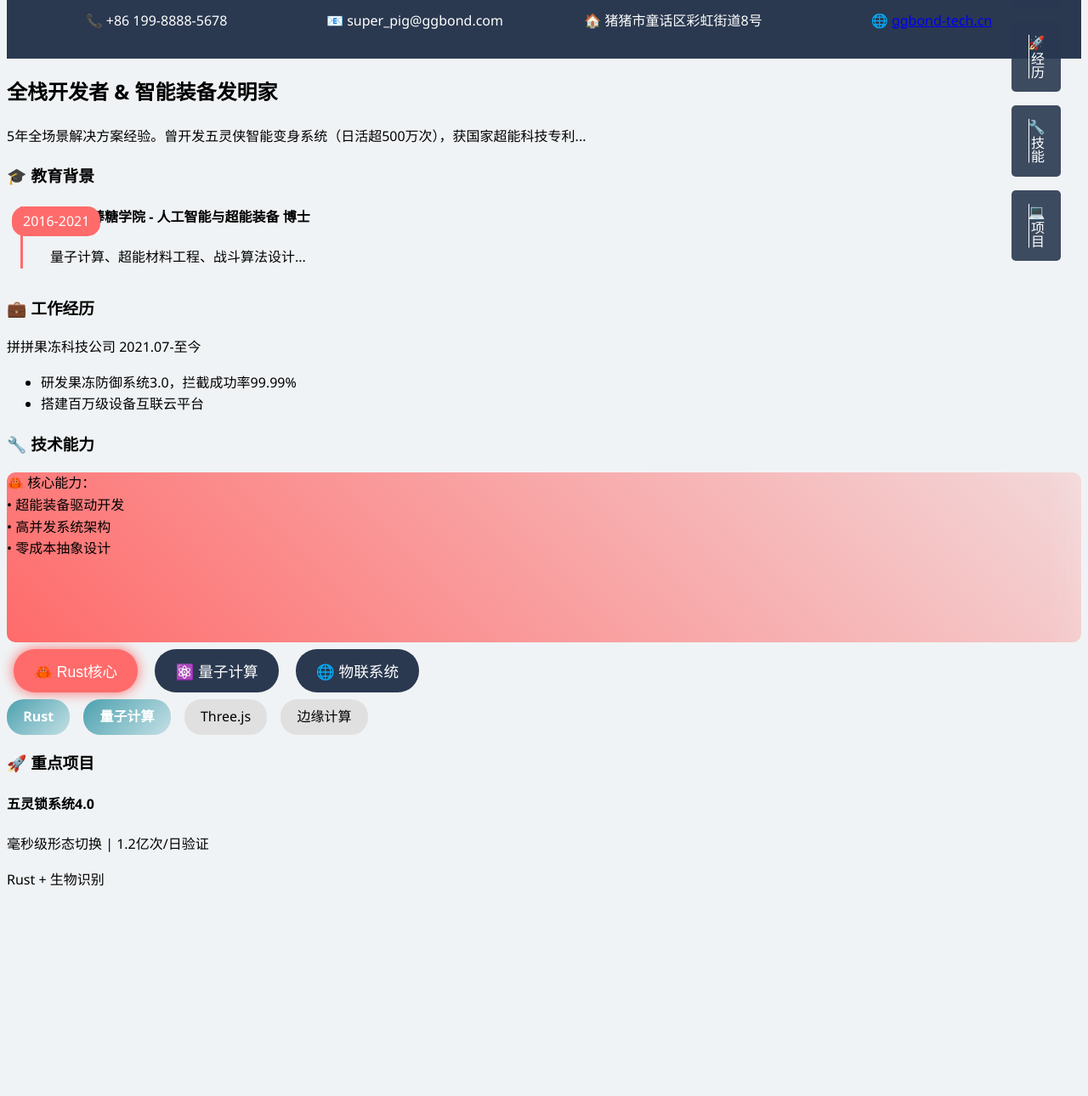
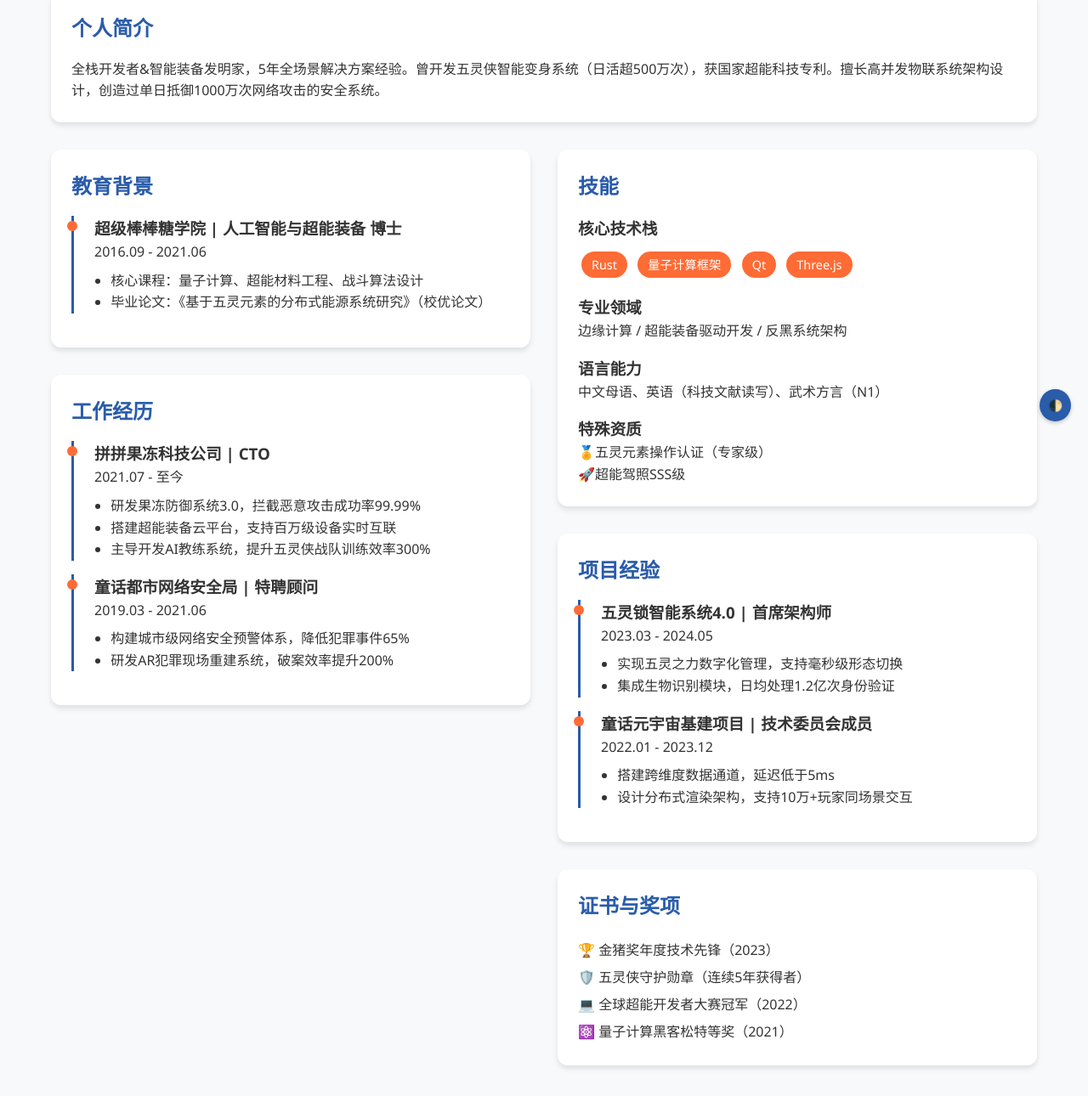
Before and after one commit to Noah0022/ggbond.github.io, a plain HTML site: page index.html in a window 1280 px wide. Shown: the part 284-1574 px from the top of the page at 85% size. Before the commit the page ends 1341 px from the top, so only its background shows below. Drawn offline with Linux system fonts and the light colour scheme.

Commit message:
test
test

```diff
--- a/index.html
+++ b/index.html
@@ -3,104 +3,116 @@
 <head>
     <meta charset="UTF-8">
     <meta name="viewport" content="width=device-width, initial-scale=1.0">
-    <title>GGbond - 智能装备专家简历</title>
+    <title>GGbond - 全栈开发者简历</title>
     <link rel="stylesheet" href="style.css">
 </head>
 <body>
-    <!-- 浮动导航 -->
-    <nav class="quick-nav">
-        <a href="#profile" class="nav-item">🌀简介</a>
-        <a href="#experience" class="nav-item">🚀经历</a>
-        <a href="#skills" class="nav-item">🔧技能</a>
-        <a href="#projects" class="nav-item">💻项目</a>
-    </nav>
+    <button id="theme-toggle" title="切换主题">🌓</button>
 
-    <!-- 在header部分更新图片链接 -->
     <header class="header">
-        <div class="character-container">
-            <img src="https://i.postimg.cc/9M6XjZy4/ggbond-tech.png"
-                 alt="GGbond科技形象"
-                 class="character"
-                 id="mainCharacter">
-            <div class="glow"></div>
+        <div class="container">
+            <h1>GGbond</h1>
+            <p>全栈开发者 & 智能装备发明家</p>
+            <div class="contact-info">
+                <span>📱 +86 199-8888-5678</span>
+                <span>📧 super_pig@ggbond.com</span>
+                <span>🏠 猪猪市童话区彩虹街道88号</span>
+                <a href="https://www.ggbond-tech.cn" style="color: white;">🌐 www.ggbond-tech.cn</a>
             </div>
-        <h1 class="title">GGbond</h1>
-        <div class="contact-grid">
-            <div>📞 +86 199-8888-5678</div>
-            <div>📧 super_pig@ggbond.com</div>
-            <div>🏠 猪猪市童话区彩虹街道8号</div>
-            <div>🌐 <a href="https://www.ggbond-tech.cn">ggbond-tech.cn</a></div>
         </div>
     </header>
 
     <main class="container">
-        <section id="profile" class="card">
-            <h2>全栈开发者 & 智能装备发明家</h2>
-            <p class="animated-text">5年全场景解决方案经验。曾开发五灵侠智能变身系统（日活超500万次），获国家超能科技专利...</p>
+        <section class="section-card">
+            <h2 style="color: var(--primary-color); margin-bottom: 1rem;">个人简介</h2>
+            <p>全栈开发者&智能装备发明家，5年全场景解决方案经验。曾开发五灵侠智能变身系统（日活超500万次），获国家超能科技专利。擅长高并发物联系统架构设计，创造过单日抵御1000万次网络攻击的安全系统。</p>
         </section>
 
-        <!-- 教育背景 -->
-        <section id="education" class="card">
-            <h3>🎓 教育背景</h3>
-            <div class="timeline">
+        <div class="columns">
+            <div>
+                <section class="section-card">
+                    <h2 style="color: var(--primary-color); margin-bottom: 1rem;">教育背景</h2>
                     <div class="timeline-item">
-                    <div class="timeline-year">2016-2021</div>
-                    <div class="timeline-content">
-                        <h4>超级棒棒糖学院 - 人工智能与超能装备 博士</h4>
-                        <p>量子计算、超能材料工程、战斗算法设计...</p>
-                    </div>
-                </div>
-            </div>
-        </section>
-
-        <!-- 工作经历 -->
-        <section id="experience" class="card">
-            <h3>💼 工作经历</h3>
-            <div class="experience-item">
-                <div class="job-header">
-                    <span class="company">拼拼果冻科技公司</span>
-                    <span class="duration">2021.07-至今</span>
-                </div>
-                <ul class="achievements">
-                    <li>研发果冻防御系统3.0，拦截成功率99.99%</li>
-                    <li>搭建百万级设备互联云平台</li>
+                        <h3>超级棒棒糖学院 | 人工智能与超能装备 博士</h3>
+                        <p>2016.09 - 2021.06</p>
+                        <ul style="margin-top: 0.5rem; padding-left: 1.2rem;">
+                            <li>核心课程：量子计算、超能材料工程、战斗算法设计</li>
+                            <li>毕业论文：《基于五灵元素的分布式能源系统研究》（校优论文）</li>
                         </ul>
                     </div>
                 </section>
 
-        <!-- 技能部分 -->
-        <!-- 更新技能部分互动面板 -->
-        <section id="skills" class="card">
-            <h3>🔧 技术能力</h3>
-            <div class="interactive-panel">
-                <div class="hologram" id="techHologram">
-                    <div class="hologram-content"></div>
+                <section class="section-card">
+                    <h2 style="color: var(--primary-color); margin-bottom: 1rem;">工作经历</h2>
+                    <div class="timeline-item">
+                        <h3>拼拼果冻科技公司 | CTO</h3>
+                        <p>2021.07 - 至今</p>
+                        <ul style="margin-top: 0.5rem; padding-left: 1.2rem;">
+                            <li>研发果冻防御系统3.0，拦截恶意攻击成功率99.99%</li>
+                            <li>搭建超能装备云平台，支持百万级设备实时互联</li>
+                            <li>主导开发AI教练系统，提升五灵侠战队训练效率300%</li>
+                        </ul>
                     </div>
-                <div class="skill-controls">
-                    <button class="tech-btn" data-tech="rust">🦀 Rust核心</button>
-                    <button class="tech-btn" data-tech="quantum">⚛️ 量子计算</button>
-                    <button class="tech-btn" data-tech="iot">🌐 物联系统</button>
+                    <div class="timeline-item">
+                        <h3>童话都市网络安全局 | 特聘顾问</h3>
+                        <p>2019.03 - 2021.06</p>
+                        <ul style="margin-top: 0.5rem; padding-left: 1.2rem;">
+                            <li>构建城市级网络安全预警体系，降低犯罪事件65%</li>
+                            <li>研发AR犯罪现场重建系统，破案效率提升200%</li>
+                        </ul>
                     </div>
+                </section>
             </div>
-            <div class="skill-cloud">
-                <span class="skill-item elite">Rust</span>
-                <span class="skill-item elite">量子计算</span>
-                <span class="skill-item">Three.js</span>
-                <span class="skill-item">边缘计算</span>
+
+            <div>
+                <section class="section-card">
+                    <h2 style="color: var(--primary-color); margin-bottom: 1rem;">技能</h2>
+                    <div>
+                        <h3>核心技术栈</h3>
+                        <div style="margin: 0.5rem 0;">
+                            <span class="skill-tag">Rust</span>
+                            <span class="skill-tag">量子计算框架</span>
+                            <span class="skill-tag">Qt</span>
+                            <span class="skill-tag">Three.js</span>
+                        </div>
+
+                        <h3 style="margin-top: 1rem;">专业领域</h3>
+                        <p>边缘计算 / 超能装备驱动开发 / 反黑系统架构</p>
+
+                        <h3 style="margin-top: 1rem;">语言能力</h3>
+                        <p>中文母语、英语（科技文献读写）、武术方言（N1）</p>
+
+                        <h3 style="margin-top: 1rem;">特殊资质</h3>
+                        <p>🏅五灵元素操作认证（专家级）<br>🚀超能驾照SSS级</p>
                     </div>
                 </section>
 
-        <!-- 项目经验 -->
-        <section id="projects" class="card">
-            <h3>🚀 重点项目</h3>
-            <div class="project-grid">
-                <div class="project-card">
-                    <h4>五灵锁系统4.0</h4>
-                    <p>毫秒级形态切换 | 1.2亿次/日验证</p>
-                    <div class="tech-stack">Rust + 生物识别</div>
+                <section class="section-card">
+                    <h2 style="color: var(--primary-color); margin-bottom: 1rem;">项目经验</h2>
+                    <div class="timeline-item">
+                        <h3>五灵锁智能系统4.0 | 首席架构师</h3>
+                        <p>2023.03 - 2024.05</p>
+                        <ul style="margin-top: 0.5rem; padding-left: 1.2rem;">
+                            <li>实现五灵之力数字化管理，支持毫秒级形态切换</li>
+                            <li>集成生物识别模块，日均处理1.2亿次身份验证</li>
+                        </ul>
+                    </div>
+                    <div class="timeline-item">
+                        <h3>童话元宇宙基建项目 | 技术委员会成员</h3>
+                        <p>2022.01 - 2023.12</p>
+                        <ul style="margin-top: 0.5rem; padding-left: 1.2rem;">
+                            <li>搭建跨维度数据通道，延迟低于5ms</li>
+                            <li>设计分布式渲染架构，支持10万+玩家同场景交互</li>
+                        </ul>
+                    </div>
+                </section>
+
+                <section class="section-card">
+                    <h2 style="color: var(--primary-color); margin-bottom: 1rem;">证书与奖项</h2>
+                    <div id="awards-container" style="line-height: 2;"></div>
+                </section>
             </div>
         </div>
-        </section>
     </main>
 
     <script src="script.js"></script>
--- a/script.js
+++ b/script.js
@@ -1,110 +1,39 @@
-// 交互动画
+// 证书数据
+const awards = [
+    "🏆 金猪奖年度技术先锋（2023）",
+    "🛡️ 五灵侠守护勋章（连续5年获得者）",
+    "💻 全球超能开发者大赛冠军（2022）",
+    "⚛️ 量子计算黑客松特等奖（2021）"
+];
+
+// 初始化证书
+function initAwards() {
+    const container = document.getElementById('awards-container');
+    awards.forEach(award => {
+        const div = document.createElement('div');
+        div.textContent = award;
+        div.style.cursor = 'pointer';
+        div.onclick = () => alert(`获奖详情：${award}`);
+        container.appendChild(div);
+    });
+}
+
+// 主题切换功能
+function toggleTheme() {
+    document.body.classList.toggle('dark-mode');
+    localStorage.setItem('theme',
+        document.body.classList.contains('dark-mode') ? 'dark' : 'light');
+}
+
+// 初始化主题
+function initTheme() {
+    const savedTheme = localStorage.getItem('theme') || 'light';
+    if (savedTheme === 'dark') document.body.classList.add('dark-mode');
+}
+
+// 初始化
 document.addEventListener('DOMContentLoaded', () => {
-    // 滚动动画
-    const observer = new IntersectionObserver((entries) => {
-        entries.forEach(entry => {
-            if (entry.isIntersecting) {
-                entry.target.style.opacity = 1;
-                entry.target.style.transform = 'translateY(0)';
-            }
-        });
-    }, { threshold: 0.1 });
-
-    document.querySelectorAll('.card, .skill-item').forEach(el => {
-        el.style.opacity = 0;
-        el.style.transform = 'translateY(20px)';
-        el.style.transition = 'all 0.6s ease';
-        observer.observe(el);
-    });
-
-    // 导航栏交互
-    const navItems = document.querySelectorAll('.nav-item');
-    navItems.forEach(item => {
-        item.addEventListener('click', (e) => {
-            navItems.forEach(n => n.classList.remove('active'));
-            e.target.classList.add('active');
-        });
-    });
-
-    // 技能标签悬停效果
-    document.querySelectorAll('.skill-item').forEach(skill => {
-        skill.addEventListener('mouseover', () => {
-            skill.style.transform = 'scale(1.1) rotate(3deg)';
-        });
-        skill.addEventListener('mouseout', () => {
-            skill.style.transform = 'scale(1) rotate(0)';
-        });
-    });
-
-    // 新增角色互动
-    const character = document.getElementById('mainCharacter');
-    let isMoving = false;
-
-    character.addEventListener('mouseenter', () => {
-        character.style.transform = 'rotate(10deg) scale(1.1)';
-        character.style.filter = 'drop-shadow(0 0 8px rgba(255,107,107,0.5))';
-    });
-
-    character.addEventListener('mouseleave', () => {
-        character.style.transform = 'rotate(0) scale(1)';
-        character.style.filter = 'none';
-    });
-
-    // 全息投影互动
-    // 更新互动按钮逻辑
-    document.querySelectorAll('.tech-btn').forEach(btn => {
-        btn.addEventListener('click', function() {
-            // 移除所有激活状态
-            document.querySelectorAll('.tech-btn').forEach(b => b.classList.remove('active'));
-            this.classList.add('active');
-
-            const techType = this.dataset.tech;
-            const hologram = document.getElementById('techHologram');
-            const content = hologram.querySelector('.hologram-content');
-
-            // 根据技术类型显示不同内容
-            const techData = {
-                rust: {
-                    color: "#FF6B6B",
-                    text: "🦀 核心能力：<br>• 超能装备驱动开发<br>• 高并发系统架构<br>• 零成本抽象设计"
-                },
-                quantum: {
-                    color: "#4CA1AF",
-                    text: "⚛️ 量子优势：<br>• 五灵元素并行计算<br>• 超空间数据加密<br>• 分布式能源管理"
-                },
-                iot: {
-                    color: "#FFD93D",
-                    text: "🌐 物联专长：<br>• 百万级设备连接<br>• 实时数据流处理<br>• 智能防御协议"
-                }
-            };
-
-            hologram.style.background = `linear-gradient(45deg,
-                ${techData[techType].color} 0%,
-                ${techData[techType].color}33 100%)`;
-
-            content.innerHTML = techData[techType].text;
-            content.style.animation = 'hologramPop 0.5s ease';
-        });
-    });
-
-    // 初始化默认显示
-    document.querySelector('.tech-btn[data-tech="rust"]').click();
-
-    // 添加鼠标轨迹特效
-    document.addEventListener('mousemove', (e) => {
-        if(!isMoving) {
-            createTrail(e.clientX, e.clientY);
-            isMoving = true;
-            setTimeout(() => isMoving = false, 50);
-        }
-    });
-
-    function createTrail(x, y) {
-        const trail = document.createElement('div');
-        trail.className = 'cursor-trail';
-        trail.style.left = x + 'px';
-        trail.style.top = y + 'px';
-        document.body.appendChild(trail);
-        setTimeout(() => trail.remove(), 500);
-    }
+    initTheme();
+    initAwards();
+    document.getElementById('theme-toggle').addEventListener('click', toggleTheme);
 });
--- a/style.css
+++ b/style.css
@@ -1,185 +1,126 @@
-/* 基础样式 */
+/* 基础样式重置 */
+* {
+    margin: 0;
+    padding: 0;
+    box-sizing: border-box;
+    font-family: 'Segoe UI', system-ui, sans-serif;
+}
+
 :root {
-    --primary-color: #2A3950;
-    --accent-color: #FF6B6B;
-    --tech-gradient: linear-gradient(135deg, #4CA1AF 0%, #C4E0E5 100%);
+    --primary-color: #2A5CAA;  /* 主蓝色 */
+    --accent-color: #FF6B35;   /* 强调橙色 */
+    --text-color: #333;
+    --bg-color: #f8f9fa;
+    --card-bg: white;
+}
+
+/* 暗黑模式变量 */
+.dark-mode {
+    --text-color: #e0e0e0;
+    --bg-color: #1a1a1a;
+    --card-bg: #2d2d2d;
 }
 
 body {
-    font-family: 'Segoe UI', system-ui;
+    background-color: var(--bg-color);
+    color: var(--text-color);
     line-height: 1.6;
-    background: #f0f3f5;
+    transition: all 0.3s ease;
+}
+
+/* 布局容器 */
+.container {
+    max-width: 1200px;
+    margin: 0 auto;
+    padding: 20px;
 }
 
 /* 头部样式 */
 .header {
+    text-align: center;
+    padding: 2rem 0;
     background: var(--primary-color);
     color: white;
-    padding: 2rem;
-    text-align: center;
+    margin-bottom: 2rem;
+    border-radius: 0 0 20px 20px;
+}
+
+.contact-info {
+    display: flex;
+    justify-content: center;
+    gap: 2rem;
+    flex-wrap: wrap;
+    margin-top: 1rem;
+}
+
+/* 卡片式布局 */
+.section-card {
+    background: var(--card-bg);
+    padding: 1.5rem;
+    border-radius: 12px;
+    box-shadow: 0 4px 6px rgba(0,0,0,0.1);
+    margin-bottom: 2rem;
+}
+
+/* 两栏布局 */
+.columns {
+    display: grid;
+    grid-template-columns: 1fr 1fr;
+    gap: 2rem;
+}
+
+/* 技能标签样式 */
+.skill-tag {
+    display: inline-block;
+    background: var(--accent-color);
+    color: white;
+    padding: 4px 12px;
+    border-radius: 20px;
+    margin: 4px;
+    font-size: 0.9em;
+}
+
+/* 时间线样式 */
+.timeline-item {
+    border-left: 3px solid var(--primary-color);
+    padding-left: 1.5rem;
+    margin: 1rem 0;
     position: relative;
 }
 
-.contact-grid {
-    display: grid;
-    grid-template-columns: repeat(auto-fit, minmax(200px, 1fr));
-    gap: 1rem;
-    margin-top: 1.5rem;
+.timeline-item::before {
+    content: '';
+    width: 12px;
+    height: 12px;
+    background: var(--accent-color);
+    border-radius: 50%;
+    position: absolute;
+    left: -8px;
+    top: 6px;
 }
 
-/* 时间线布局 */
-.timeline {
-    border-left: 3px solid var(--accent-color);
-    padding-left: 2rem;
-    margin-left: 1rem;
-}
-
-.timeline-item {
-    position: relative;
-    margin-bottom: 2rem;
-}
-
-.timeline-year {
-    position: absolute;
-    left: -2.8rem;
-    top: 0;
-    background: var(--accent-color);
+/* 暗黑模式切换按钮 */
+#theme-toggle {
+    position: fixed;
+    bottom: 20px;
+    right: 20px;
+    padding: 10px;
+    border-radius: 50%;
+    border: none;
+    background: var(--primary-color);
     color: white;
-    padding: 0.3rem 0.8rem;
-    border-radius: 15px;
-}
-
-/* 技能云特效 */
-.skill-cloud {
-    display: flex;
-    flex-wrap: wrap;
-    gap: 1rem;
-}
-
-.skill-item {
-    padding: 0.5rem 1.2rem;
-    border-radius: 20px;
-    background: #e0e0e0;
-    transition: transform 0.3s ease;
-}
-
-.skill-item.elite {
-    background: var(--tech-gradient);
-    color: white;
-    font-weight: bold;
-}
-
-/* 浮动导航 */
-.quick-nav {
-    position: fixed;
-    right: 2rem;
-    top: 50%;
-    transform: translateY(-50%);
-    display: flex;
-    flex-direction: column;
-    gap: 1rem;
-    z-index: 100;
-}
-
-.nav-item {
-    writing-mode: vertical-rl;
-    padding: 1rem;
-    background: rgba(42, 57, 80, 0.9);
-    color: white;
-    border-radius: 5px;
-    transition: all 0.3s ease;
+    cursor: pointer;
+    box-shadow: 0 2px 5px rgba(0,0,0,0.2);
 }
 
 /* 响应式设计 */
 @media (max-width: 768px) {
-    .contact-grid { grid-template-columns: 1fr; }
-    .quick-nav { right: 0.5rem; }
+    .columns {
+        grid-template-columns: 1fr;
+    }
+
+    .contact-info {
+        flex-direction: column;
+        align-items: center;
+    }
 }
-
-@media print {
-    .quick-nav { display: none; }
-    .card { box-shadow: none; }
-}
-
-
-/* 新增角色样式 */
-.character-container {
-    position: relative;
-    width: 180px;
-    margin: 0 auto 2rem;
-}
-
-.character {
-    width: 100%;
-    border-radius: 50%;
-    border: 3px solid var(--accent-color);
-    transition: transform 0.3s ease;
-    cursor: pointer;
-}
-
-.glow {
-    position: absolute;
-    width: 110%;
-    height: 110%;
-    background: radial-gradient(circle at 50% 50%,
-        rgba(255,107,107,0.4) 0%,
-        rgba(255,107,107,0.2) 70%,
-        transparent 100%);
-    top: -5%;
-    left: -5%;
-    animation: pulse 2s infinite;
-}
-
-/* 全息投影面板 */
-/* 新增 hologram 动画 */
-.hologram {
-    background: linear-gradient(45deg,
-        rgba(76,161,175,0.8) 0%,
-        rgba(196,224,229,0.6) 100%);
-    border-radius: 10px;
-    height: 200px;
-    position: relative;
-    overflow: hidden;
-    transition: all 0.5s ease;
-}
-
-.hologram::after {
-    content: "";
-    position: absolute;
-    top: -50%;
-    left: -50%;
-    width: 200%;
-    height: 200%;
-    background: linear-gradient(45deg,
-        transparent 48%,
-        rgba(255,255,255,0.1) 50%,
-        transparent 52%);
-    animation: scan 4s linear infinite;
-}
-
-@keyframes scan {
-    0% { transform: translate(0,0) rotate(45deg); }
-    100% { transform: translate(100%,100%) rotate(45deg); }
-}
-
-.tech-btn {
-    background: var(--primary-color);
-    color: white;
-    padding: 0.8rem 1.5rem;
-    border: none;
-    border-radius: 25px;
-    transition: all 0.3s ease;
-    cursor: pointer;
-    margin: 0.5rem;
-    font-size: 1.1rem;
-}
-
-.tech-btn.active {
-    background: var(--accent-color);
-    box-shadow: 0 0 15px var(--accent-color);
-}
-
-.tech-btn:hover {
-    transform: translateY(-3px);
-    box-shadow: 0 5px 15px rgba(42,57,80,0.3);
-}
```
Lines whose indentation alone changed are shown as unchanged.
